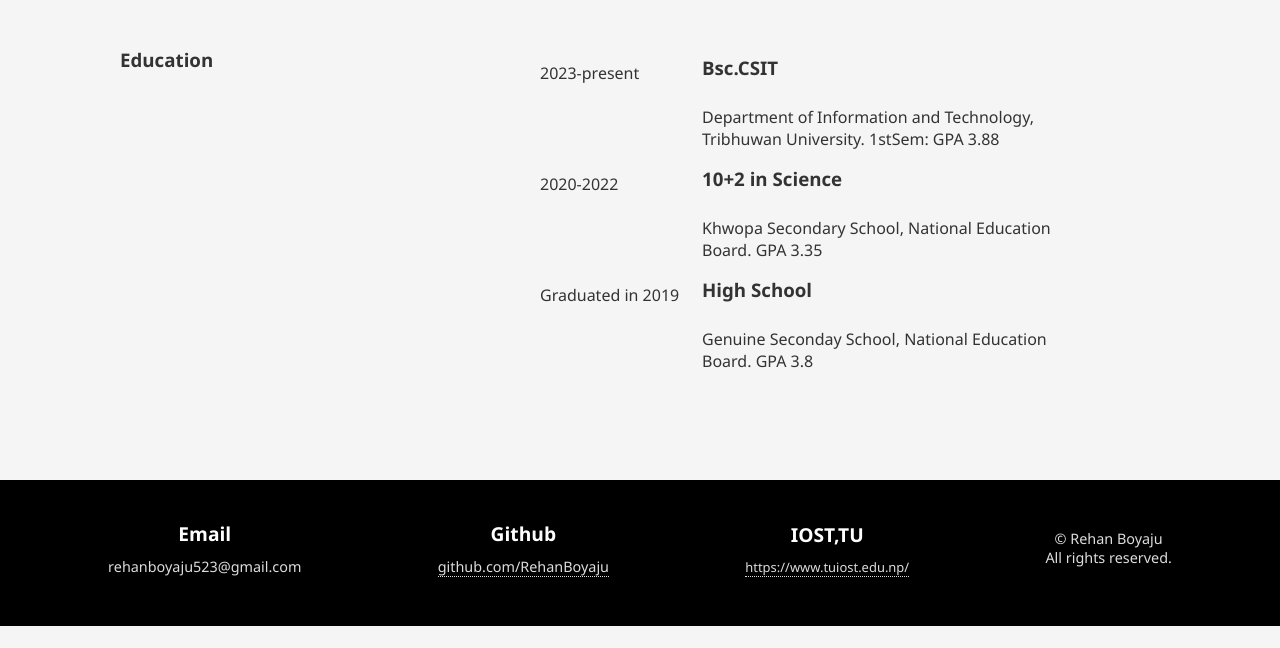
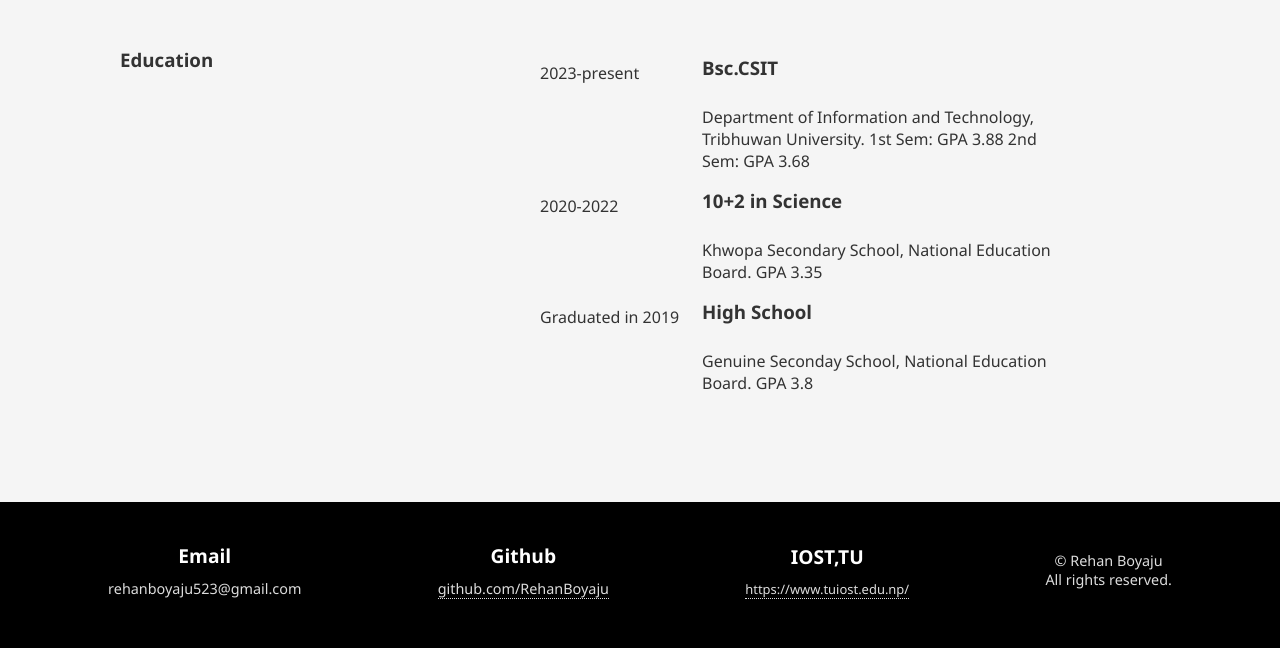
Before and after one commit to RehanBoyaju/Website, a plain HTML site: page resume.html in a window 1280 px wide. Shown: the part 270-918 px from the top of the page. Before the commit the page ends 896 px from the top, so only its background shows below. Drawn offline with Linux system fonts and the light colour scheme.

Commit message:
Update resume.html

```diff
--- a/resume.html
+++ b/resume.html
@@ -45,7 +45,8 @@
                         <td></td>
                         <td>
                             <p>Department of Information and Technology, Tribhuwan University.
-                                1stSem: GPA 3.88
+                                1st Sem: GPA 3.88
+                                2nd Sem: GPA 3.68
                             </p>
                         </td>
                     </tr>
```
